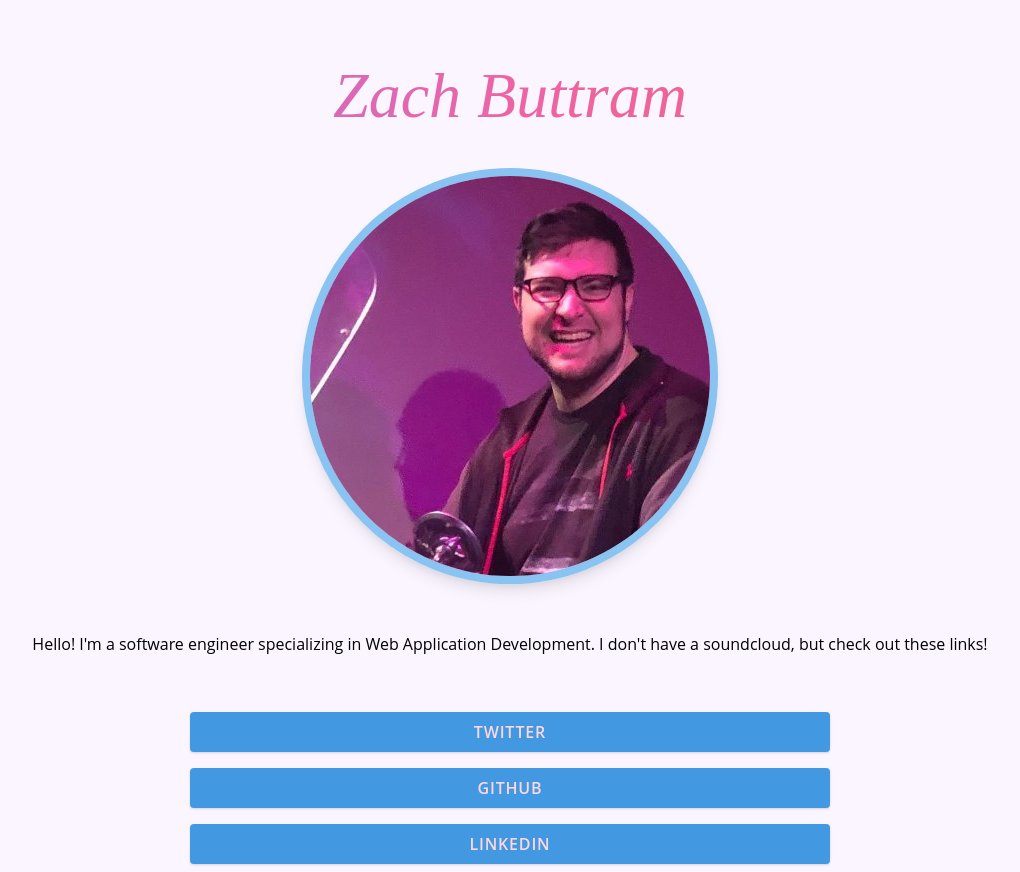
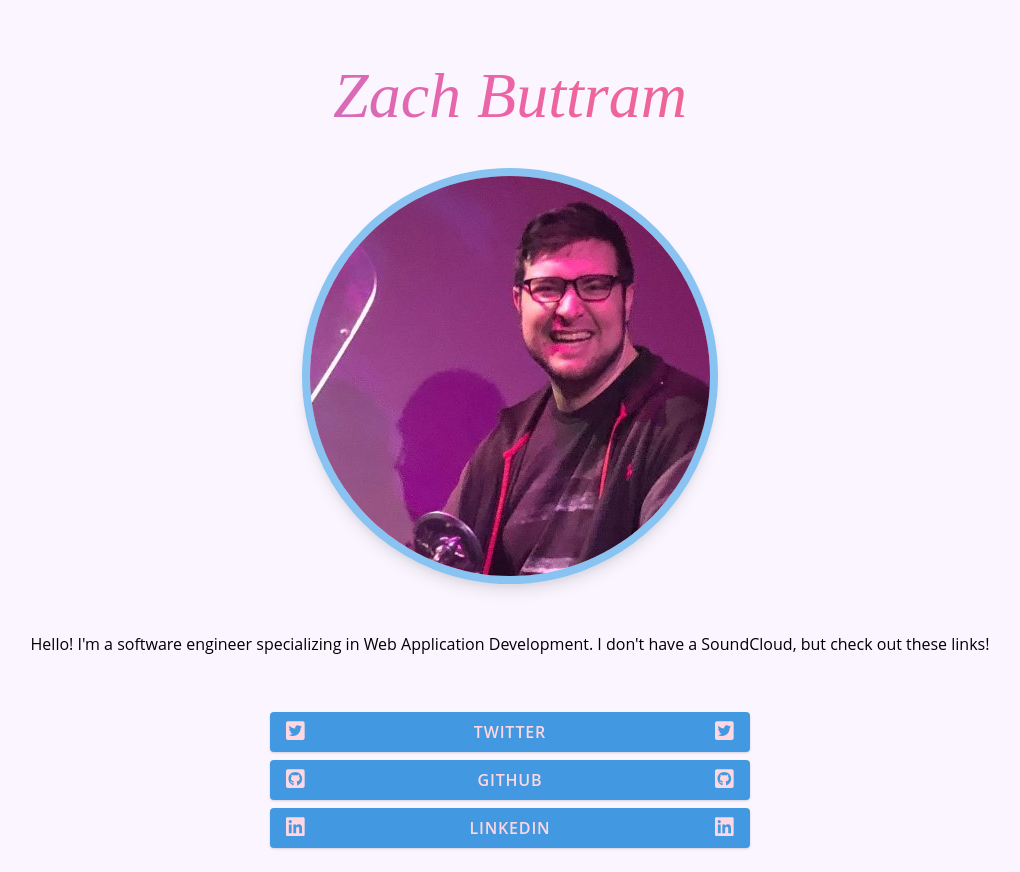
Before and after one commit to zbuttram/zachbuttram.com, a Gatsby site: page / in a window 1280 px wide. Shown: the whole page, without its empty margins (130-1150 px from the left). Built offline with nearby package versions, Linux system fonts and the light colour scheme; Gatsby itself is replaced by a stand-in of ours.

Commit message:
better buttons and text fix

```diff
--- a/package.json
+++ b/package.json
@@ -15,6 +15,7 @@
   },
   "dependencies": {
     "@fortawesome/fontawesome-svg-core": "^1.2.32",
+    "@fortawesome/free-brands-svg-icons": "^5.15.1",
     "@fortawesome/free-solid-svg-icons": "^5.15.1",
     "@fortawesome/react-fontawesome": "^0.1.11",
     "gatsby": "^2.24.79",
--- a/src/pages/index.js
+++ b/src/pages/index.js
@@ -1,14 +1,26 @@
 import React from "react"
+import { FontAwesomeIcon } from "@fortawesome/react-fontawesome"
+import {
+  faTwitterSquare,
+  faGithubSquare,
+  faLinkedin,
+} from "@fortawesome/free-brands-svg-icons"
 
 import Me from "../img/me.jpg"
 
-function HomeLinkOut({ href, children }) {
+function HomeLinkOut({ href, children, icon }) {
   return (
     <a
       href={href}
-      className="my-2 w-full py-2 bg-blue-500 rounded text-center text-pink-200 shadow uppercase font-semibold tracking-wider transition duration-300 hover:bg-blue-300 hover:text-pink-600"
+      className="my-2 mx-auto block w-3/4 py-2 bg-blue-500 rounded text-center text-pink-200 shadow uppercase font-semibold tracking-wider transition duration-300 transform hover:scale-105 hover:bg-blue-300 hover:text-pink-600"
     >
+      {icon && (
+        <FontAwesomeIcon icon={icon} size="lg" className="ml-4 float-left" />
+      )}
       {children}
+      {icon && (
+        <FontAwesomeIcon icon={icon} size="lg" className="mr-4 float-right" />
+      )}
     </a>
   )
 }
@@ -32,13 +44,20 @@ export default function Home() {
         <div className="mx-6 pt-12">
           <p className="text-center">
             Hello! I'm a software engineer specializing in Web Application
-            Development. I don't have a soundcloud, but check out these links!
+            Development. I don't have a SoundCloud, but check out these links!
           </p>
         </div>
-        <div className="mx-auto w-1/2 pt-12 flex flex-col">
-          <HomeLinkOut href="https://twitter.com/zbuttram">Twitter</HomeLinkOut>
-          <HomeLinkOut href="https://github.com/zbuttram">GitHub</HomeLinkOut>
-          <HomeLinkOut href="https://linkedin.com/zbuttram">
+        <div className="mx-auto w-3/4 md:w-1/2 pt-12">
+          <HomeLinkOut
+            href="https://twitter.com/zbuttram"
+            icon={faTwitterSquare}
+          >
+            Twitter
+          </HomeLinkOut>
+          <HomeLinkOut href="https://github.com/zbuttram" icon={faGithubSquare}>
+            GitHub
+          </HomeLinkOut>
+          <HomeLinkOut href="https://linkedin.com/zbuttram" icon={faLinkedin}>
             LinkedIn
           </HomeLinkOut>
         </div>
```
Also changed, not shown: 1 other file.
